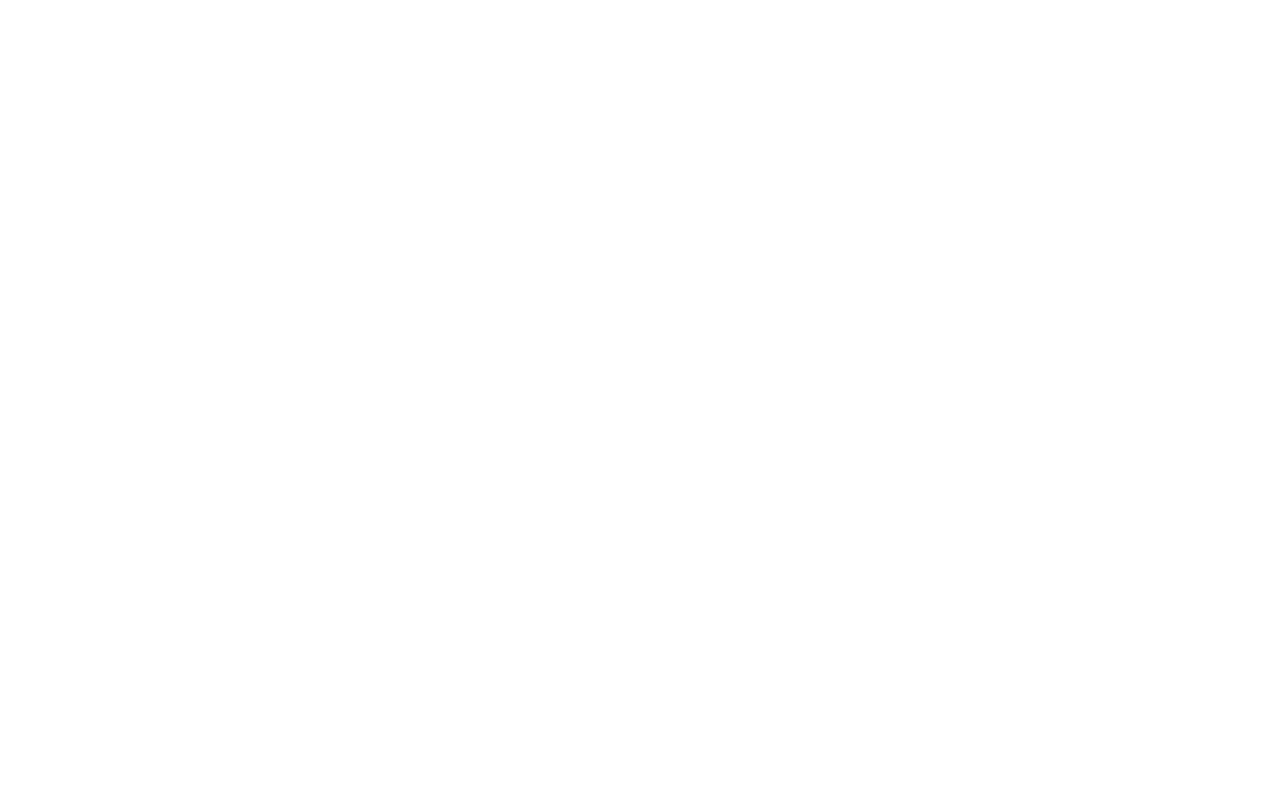
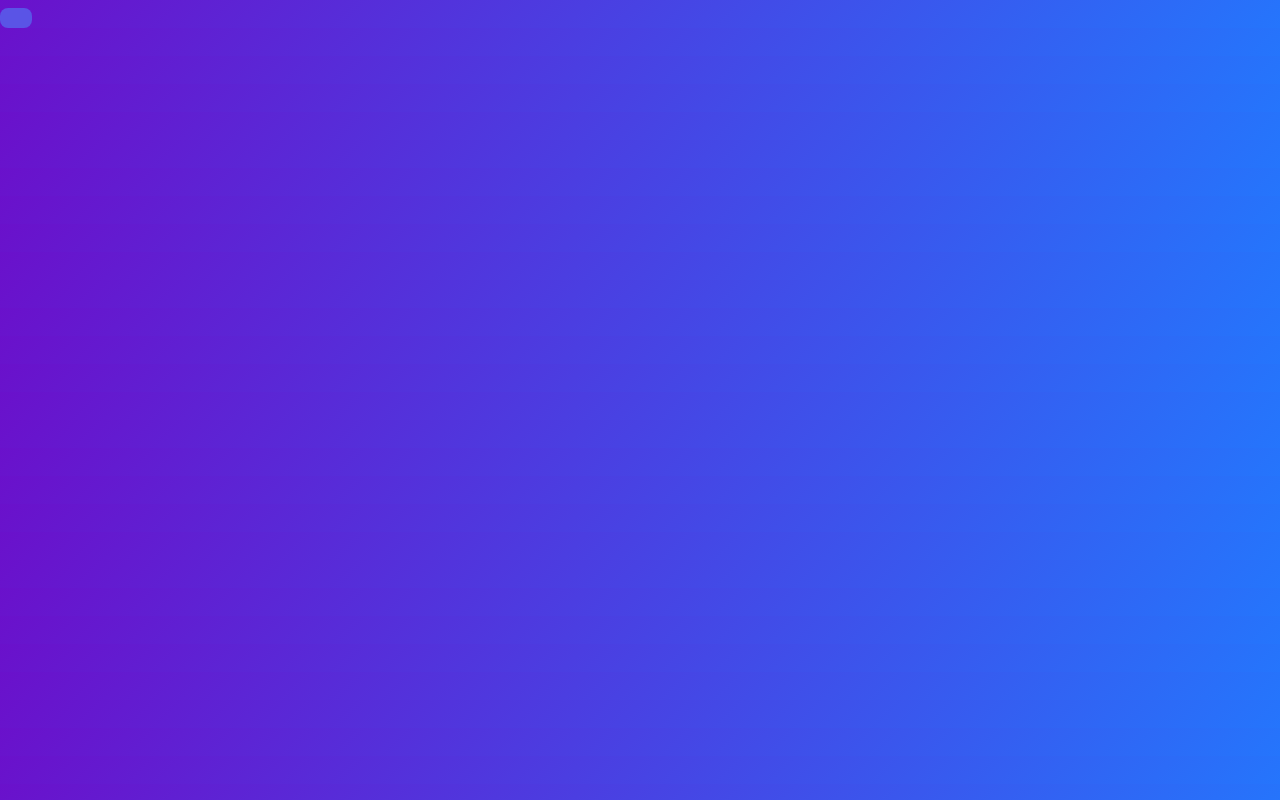
Before and after one commit to SocialHubSenac/SocialHub-Front-End, a React (Vite) app: page /primary-button in a window 1280 px wide. Before the commit this address had no page. Built offline with nearby package versions, Linux system fonts and the light colour scheme.

Commit message:
commit welcomemessage e butao universal, modificacoes em pages-cadastro,login e home

```diff
--- a/src/App.jsx
+++ b/src/App.jsx
@@ -4,6 +4,8 @@ import Login from './pages/Login/Login';
 import Cadastro from './pages/Cadastro/Cadastro';
 import Perfil from './pages/Perfil/Perfil';
 import RotaPrivada from './routes/RotaPrivada';
+import WelcomeMessage from './components/WelcomeMessage';
+import PrimaryButton from './components/PrimaryButton';
 
 function App() {
   return (
@@ -11,6 +13,9 @@ function App() {
       <Route path="/login" element={<Login />} />
       <Route path="/cadastro" element={<Cadastro />} />
       <Route path="/home" element={<Home />} />
+      <Route path="/home/welcome-message" element={<WelcomeMessage />/*rota criada apenas para visualizacao da mensagem*/} />
+      <Route path="/primary-button" element={<PrimaryButton />/*rota criada apenas para visualizacao do botão*/} />
+
       <Route
         path="/"
         element={
--- /dev/null
+++ b/src/components/PrimaryButton.css
@@ -0,0 +1,15 @@
+.primary-button {
+    background-color: #5a54e6;
+    color: rgb(255, 255, 255);
+    padding: 10px 16px;
+    border: none;
+    border-radius: 8px;
+    font-weight: bold;
+    cursor: pointer;
+    transition: background-color 0.3s ease, box-shadow 0.3s ease;
+  }
+
+  .primary-button:hover {
+    background-color: #ffffff73;
+    box-shadow: 0 2px 8px rgba(0, 0, 0, 0.15);
+  }
--- /dev/null
+++ b/src/components/PrimaryButton.jsx
@@ -0,0 +1,12 @@
+import React from 'react';
+import './PrimaryButton.css';
+
+const PrimaryButton = ({ text, onClick, type = 'button' }) => {
+  return (
+    <button className="primary-button" onClick={onClick} type={type}>
+      {text}
+    </button>
+  );
+};
+
+export default PrimaryButton;
--- /dev/null
+++ b/src/components/WelcomeMessage.css
@@ -0,0 +1,8 @@
+.welcome-message {
+    padding: 5px;
+    background-color: #f5f5f5;
+    border-radius: 10px;
+    margin: 25px 20rem ;
+    text-align: center;
+    font-size: 1.2rem;
+  }
--- /dev/null
+++ b/src/components/WelcomeMessage.jsx
@@ -0,0 +1,18 @@
+import React, { useContext } from 'react';
+import { AuthContext } from '../context/AuthContext';
+import './WelcomeMessage.css'
+
+const WelcomeMessage = () =>{
+    const { user } = useContext(AuthContext);
+
+    return(
+        <div className="welcome-message">
+            <h2>
+            Olá, {user?.nome || 'Pedro'}! Bem-vindo de volta ao <strong>SocialHub</strong>.
+            </h2>
+        </div>
+        /* Verificar se está puxando o nome do usuário, || 'Pedro' apenas exmplo. Verificar sintaxe{user?.nome} verificar Token e suas permissões. */
+    );
+};
+
+export default WelcomeMessage;
--- a/src/pages/Cadastro/Cadastro.jsx
+++ b/src/pages/Cadastro/Cadastro.jsx
@@ -1,5 +1,6 @@
 import { useState, useContext } from 'react';
 import { AuthContext } from '../../context/AuthContext';
+import PrimaryButton from '../../components/PrimaryButton';
 import './Cadastro.css';
 
 function Cadastro() {
@@ -108,7 +109,7 @@ return (
         </>
         )}
 
-        <button type="submit">Cadastrar</button>
+        <PrimaryButton type="submit" text="Cadastrar"/>
     </form>
     </div>
     );
--- a/src/pages/Home/Home.jsx
+++ b/src/pages/Home/Home.jsx
@@ -5,6 +5,8 @@ import api from "../../services/api";
 import { formatDistanceToNow } from "date-fns";
 import { ptBR } from "date-fns/locale";
 import './Home.css';
+import WelcomeMessage from "../../components/WelcomeMessage";
+import PrimaryButton from "../../components/PrimaryButton";
 
 function Home() {
     const { logout } = useContext(AuthContext);
@@ -40,9 +42,9 @@ return (
         <p>Você está autenticado.</p>
 
         <div className="home-buttons">
-            <button onClick={irParaPostagem}>Nova Publicação</button>
-            <button onClick={irParaPerfil}>Meu Perfil</button>
-            <button onClick={logout}>Sair</button>
+            <PrimaryButton text="Nova Publicação" onClick={irParaPostagem} />
+            <PrimaryButton text="Meu Perfil" onClick={irParaPerfil} />
+            <PrimaryButton text="Sair" onClick={logout} />
         </div>
 
     <section className="feed-container">
--- a/src/pages/Login/Login.jsx
+++ b/src/pages/Login/Login.jsx
@@ -1,5 +1,6 @@
 import { useContext, useState } from 'react';
 import { AuthContext } from '../../context/AuthContext';
+import PrimaryButton from '../../components/PrimaryButton';
 import './Login.css';
 
 function Login() {
@@ -34,7 +35,7 @@ function Login() {
                         onChange={(e) => setSenha(e.target.value)}
                     />
                 </div>
-                <button type="submit">Entrar</button>
+                <PrimaryButton type="submit" text="Entrar"/>
             </form>
         </div>
     )
```
